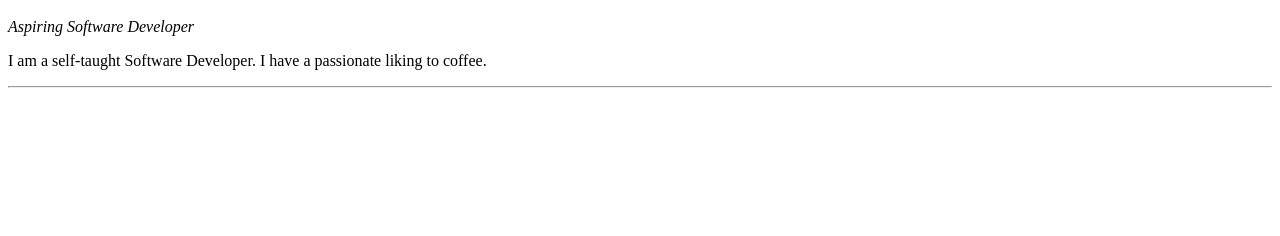
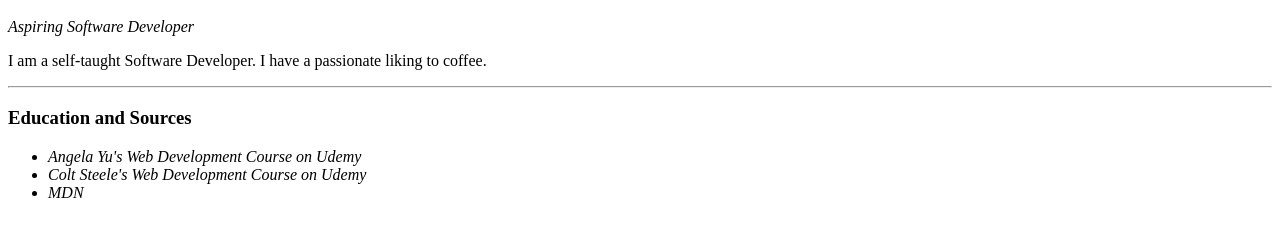
Before and after one commit to nikolai-tech/CV-Test, a plain HTML site: page index.html in a window 1280 px wide. Shown: the part 48-284 px from the top of the page. Drawn offline with Linux system fonts and the light colour scheme.

Commit message:
adding Education & Sources

```diff
--- a/index.html
+++ b/index.html
@@ -10,5 +10,11 @@
     <p><em>Aspiring Software Developer</em></p>
     <p>I am a self-taught Software Developer. I have a passionate liking to coffee.</p>
     <hr>
+    <h3>Education and Sources</h3>
+    <ul>
+        <li><em>Angela Yu's Web Development Course on Udemy</em></li>
+        <li><em>Colt Steele's Web Development Course on Udemy</em></li>
+        <li><em>MDN</em></li>
+    </ul>
 </body>
 </html>
```
